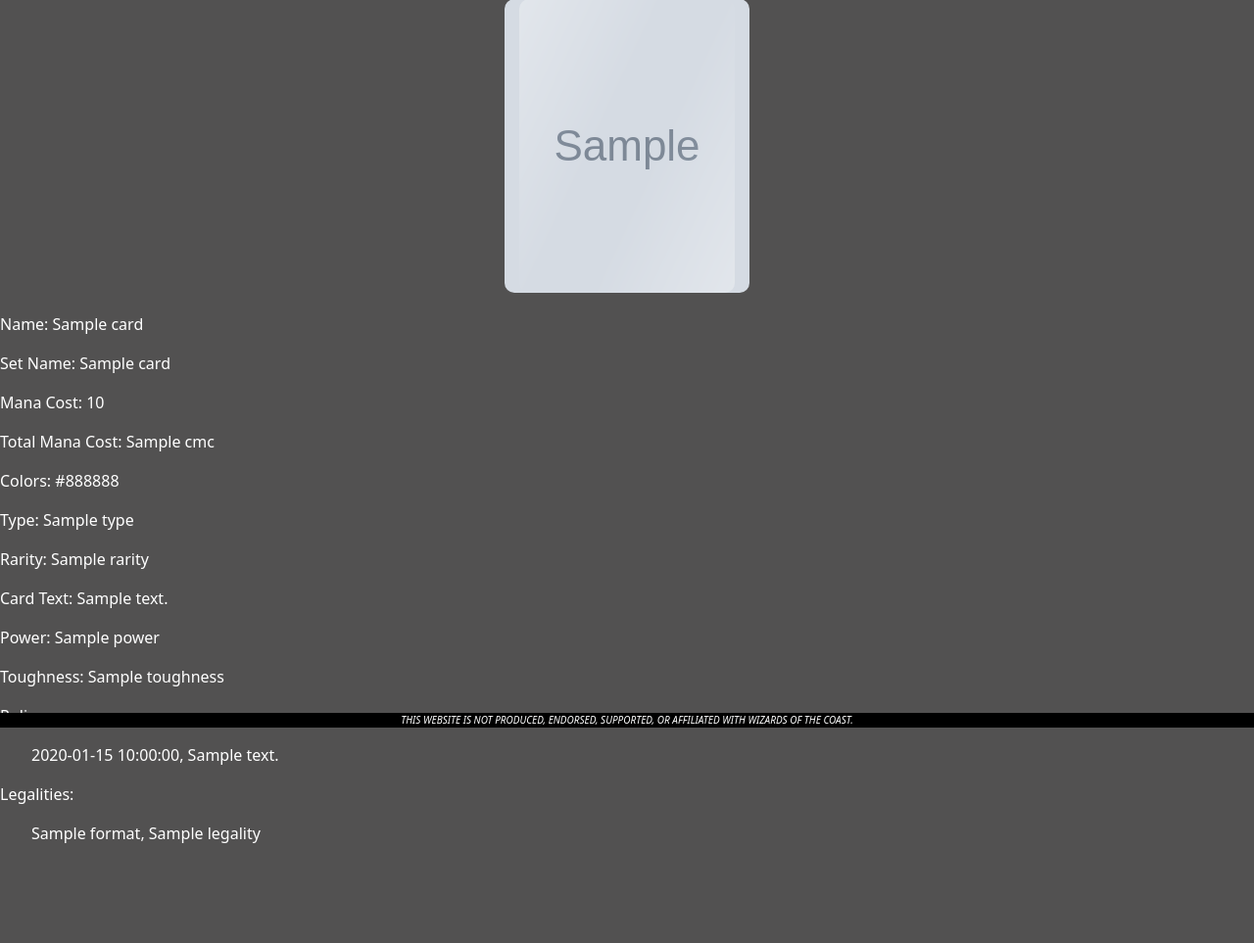
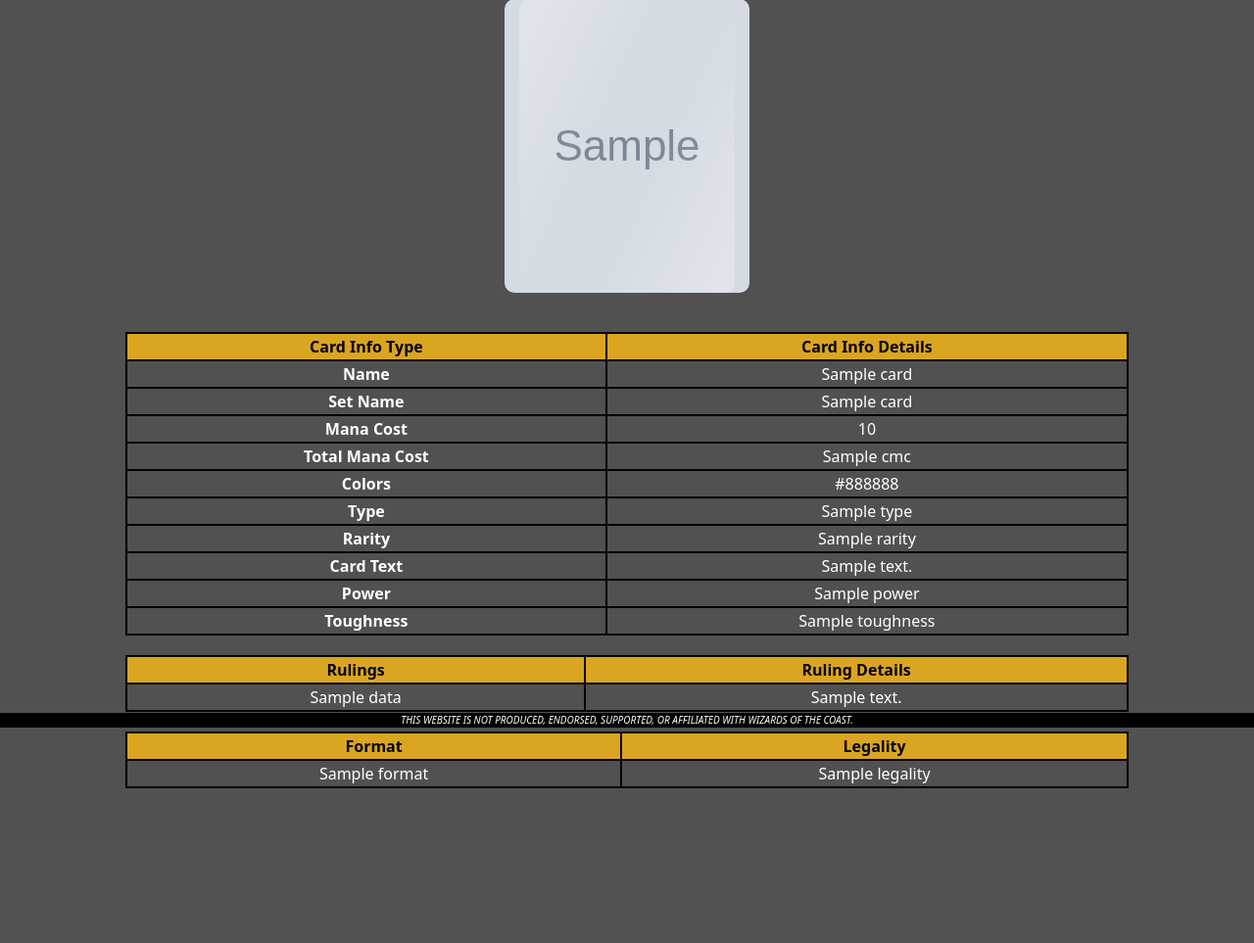
Before and after one commit to honlnm/Capstone-1---MTGWorkshop, a Flask app: page /cs/card/1 in a window 1280 px wide. Shown: the part 57-1020 px from the top of the page at 98% size. After the commit the page ends 862 px from the top, so only its background shows below. Run offline with Flask 3, Linux system fonts and the light colour scheme; tables that the repository leaves empty hold one stand-in row (values such as "Sample post"); grey boxes marked "Sample" are stand-in pictures; a database or web service that is not in the repository returns one stand-in record (values such as "Sample title"); data that the repository does not hold is empty; some libraries are stand-ins or nearby versions.

Commit message:
card info, deck, edit user, CSS

```diff
--- a/static/stylesheets/app.css
+++ b/static/stylesheets/app.css
@@ -343,18 +362,22 @@ header {
 }
 
 #decks-button-div,
-.add-cards-button-div {
+.add-cards-button-div,
+#edit-deck-button-div {
     display: flex;
     justify-content: center;
     margin-bottom: 10px;
 }
 
-#decks-table-div {
+#decks-table-div,
+#card-info-table-div {
     display: grid;
-    grid-template-columns: 1fr 50% 1fr;
+    grid-template-columns: 1fr 80% 1fr;
+    grid-template-rows: auto auto auto;
 }
 
-#decks-table {
+#decks-table,
+.card-info-table {
     border-collapse: collapse;
     grid-column: 2;
     margin-top: 20px;
--- a/templates/card_info.html
+++ b/templates/card_info.html
@@ -43,32 +43,78 @@
         </span>
     </div>
 </div>
-<div id="card-info-div">
-    <p>Name: {{card.name}}</p>
-    <p>Set Name: {{card.setName}}</p>
-    <p>Mana Cost: {{card.manaCost}}</p>
-    <p>Total Mana Cost: {{card.cmc}}</p>
-    <p>Colors: {{card.colors}}</p>
-    <p>Type: {{card.type}}</p>
-    <p>Rarity: {{card.rarity}}</p>
-    <p>Card Text: {{card.text}}</p>
-    <p>Power: {{card.power}}</p>
-    <p>Toughness: {{card.toughness}}</p>
-    <p>Rulings:
-    <ul>
+<div id="card-info-table-div">
+    <table class="card-info-table">
+        <tr class="card-info-table-headers">
+            <th>Card Info Type</th>
+            <th>Card Info Details</th>
+        </tr>
+        <tr>
+            <td><b>Name</b></td>
+            <td>{{card.name}}</td>
+        </tr>
+        <tr>
+            <td><b>Set Name</b></td>
+            <td>{{card.setName}}</td>
+        </tr>
+        <tr>
+            <td><b>Mana Cost</b></td>
+            <td>{{card.manaCost}}</td>
+        </tr>
+        <tr>
+            <td><b>Total Mana Cost</b></td>
+            <td>{{card.cmc}}</td>
+        </tr>
+        <tr>
+            <td><b>Colors</b></td>
+            <td>{{card.colors}}</td>
+        </tr>
+        <tr>
+            <td><b>Type</b></td>
+            <td>{{card.type}}</td>
+        </tr>
+        <tr>
+            <td><b>Rarity</b></td>
+            <td>{{card.rarity}}</td>
+        </tr>
+        <tr>
+            <td><b>Card Text</b></td>
+            <td>{{card.text}}</td>
+        </tr>
+        <tr>
+            <td><b>Power</b></td>
+            <td>{{card.power}}</td>
+        </tr>
+        <tr>
+            <td><b>Toughness</b></td>
+            <td>{{card.toughness}}</td>
+        </tr>
+    </table>
+    <br>
+    <table class="card-info-table">
+        <tr class="card-info-table-headers">
+            <th>Rulings</th>
+            <th>Ruling Details</th>
+        </tr>
         {% for ruling in card.rulings %}
-        <li>{{ruling.date}}, {{ruling.text}}</li>
+        <tr>
+            <td>{{ruling.data}}</td>
+            <td>{{ruling.text}}</td>
+        </tr>
         {% endfor %}
-    </ul>
-    </p>
-
-    <p>Legalities:
-    <ul>
+    </table>
+    <br>
+    <table class="card-info-table">
+        <tr class="card-info-table-headers">
+            <th>Format</th>
+            <th>Legality</th>
+        </tr>
         {% for format in card.legalities %}
-        <li>{{format.format}}, {{format.legality}}</li>
+        <tr>
+            <td>{{format.format}}</td>
+            <td>{{format.legality}}</td>
+        </tr>
         {% endfor %}
-    </ul>
-    </p>
+    </table>
 </div>
-<br>
 {% endblock %}
```
Also changed, not shown: other parts of static/stylesheets/app.css (+35 -9 lines), templates/deck.html (+13 -9 lines), templates/edit_user.html (+8 -6 lines).
